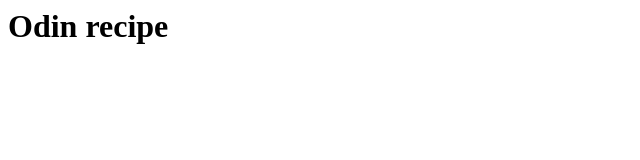
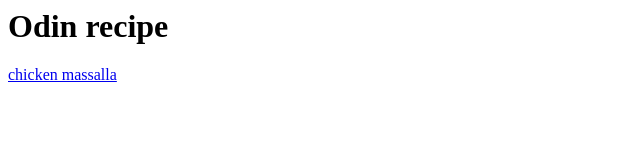
Before and after one commit to Mateli19/odin-recipes, a plain HTML site: page index.html in a window 1280 px wide. Shown: the whole page, without its empty margins (0-640 px from the left). Drawn offline with Linux system fonts and the light colour scheme.

Commit message:
Update index.html

```diff
--- a/index.html
+++ b/index.html
@@ -8,6 +8,7 @@
    <body>
      <header>
        <h1>Odin recipe</h1>
+      <a href="#">chicken massalla</a>
      </header>
 
    </body>
```
